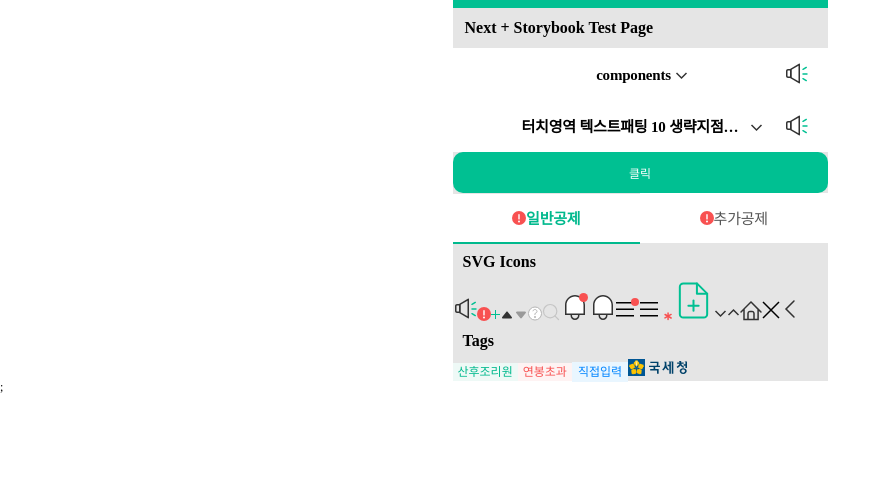
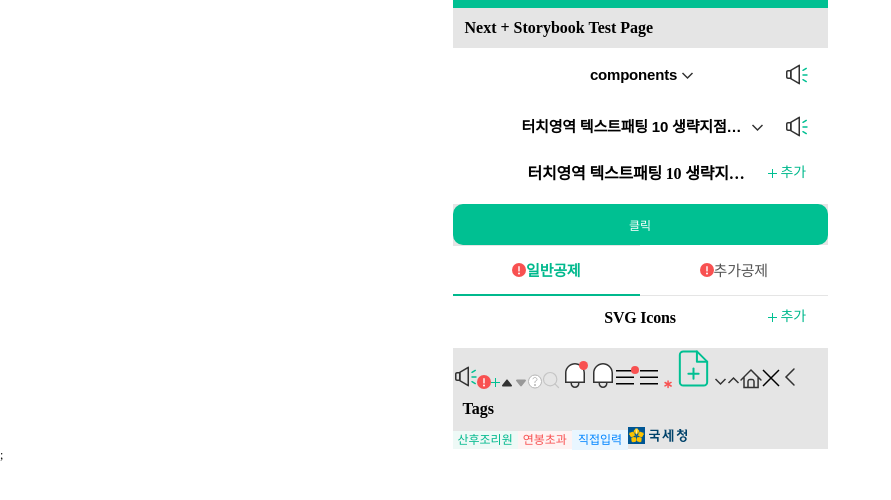
Before and after one commit to yurim45/practice-storybook, a Next.js app: page / in a window 1280 px wide. Shown: the top 500 px of the page, without its empty margins (0-891 px from the left). Built offline with nearby package versions, Linux system fonts and the light colour scheme; a web font is replaced by a local one.

Commit message:
modify: component

```diff
--- a/src/components/common/SubMainTop/SubMainTop.tsx
+++ b/src/components/common/SubMainTop/SubMainTop.tsx
@@ -1,4 +1,4 @@
-import React from 'react';
+import React, { useState } from 'react';
 import styled from 'styled-components';
 import { IconNotice, IconOpenArrow } from '@components/icons';
 import { flex, title03 } from '../../../styles/variable';
@@ -8,15 +8,17 @@ type SubMainTopProps = {
 };
 
 const SubMainTop = ({ title }: SubMainTopProps) => {
+	const [open, setOpen] = useState<boolean>(true);
+
 	return (
 		<SubMain>
-			<div className="title">
+			<button className="title" onClick={() => setOpen(!open)}>
 				<h2>{title}</h2>
-				<IconOpenArrow open={true} />
-			</div>
-			<IconNoticeWrapper>
+				<IconOpenArrow open={open} />
+			</button>
+			<IconWrapper>
 				<IconNotice />
-			</IconNoticeWrapper>
+			</IconWrapper>
 		</SubMain>
 	);
 };
@@ -45,9 +47,9 @@ const SubMain = styled.div`
 	}
 `;
 
-const IconNoticeWrapper = styled.span`
+const IconWrapper = styled.button`
 	position: relative;
-	top: -40px;
+	top: -39px;
 	right: -331px;
 	width: 13px;
 	line-height: 0.5;
--- /dev/null
+++ b/src/components/common/SubPageTitle/SubPageTitle.tsx
@@ -0,0 +1,55 @@
+import React from 'react';
+import styled from 'styled-components';
+import { IconAdd } from '@components/icons';
+import { flex, title03 } from '../../../styles/variable';
+
+type SubPageProps = {
+	title: string;
+};
+
+const SubPageTitle = ({ title }: SubPageProps) => {
+	return (
+		<SubMain>
+			<h2>{title}</h2>
+			<IconWrapper>
+				<IconAdd />
+				<span>추가</span>
+			</IconWrapper>
+		</SubMain>
+	);
+};
+
+export default SubPageTitle;
+
+const SubMain = styled.div`
+	width: 375px;
+	height: 52px;
+	background: ${({ theme }) => theme.colors.white};
+
+	h2 {
+		${title03()};
+		width: 245px;
+		margin: auto;
+		padding: 14px 4px;
+		text-align: center;
+		overflow: hidden;
+		white-space: nowrap;
+		text-overflow: ellipsis;
+	}
+`;
+
+const IconWrapper = styled.button`
+	${flex()};
+	position: relative;
+	top: -40px;
+	right: -315px;
+	color: ${({ theme }) => theme.colors.txtGreen};
+	font-weight: 400;
+	font-size: 14px;
+	line-height: 1.8;
+	letter-spacing: -0.2px;
+
+	span {
+		padding: 4px;
+	}
+`;
--- a/src/components/common/index.ts
+++ b/src/components/common/index.ts
@@ -1,4 +1,5 @@
 import TabMenu from './TabMenu/TabMenu';
 import SubMainTop from './SubMainTop/SubMainTop';
+import SubPageTitle from './SubPageTitle/SubPageTitle';
 
-export { TabMenu, SubMainTop };
+export { TabMenu, SubMainTop, SubPageTitle };
--- a/src/pages/index.tsx
+++ b/src/pages/index.tsx
@@ -19,7 +19,7 @@ import {
 	IconBackArrow,
 } from '@components/icons/index';
 import { TagListCategory, TagNts, TagUserEdit } from '@components/tags';
-import { SubMainTop, TabMenu } from '@components/common/index';
+import { SubMainTop, SubPageTitle, TabMenu } from '@components/common/index';
 
 const Home: NextPage = () => {
 	return (
@@ -34,7 +34,8 @@ const Home: NextPage = () => {
 				<h1>Next + Storybook Test Page</h1>
 				<section>
 					<SubMainTop title="components" />
-					<SubMainTop title="터치영역 텍스트패팅 10 생략지점점점" />
+					<SubMainTop title="터치영역 텍스트패팅 10 생략지점점점점" />
+					<SubPageTitle title="터치영역 텍스트패팅 10 생략지점점점점생략지점점점점" />
 					<ButtonWrapper>
 						<Button label="클릭" color="white" bgColor="primary" radius={10} />
 					</ButtonWrapper>
@@ -51,7 +52,7 @@ const Home: NextPage = () => {
 						/>
 					</TabMenuWrapper>
 
-					<h2>SVG Icons</h2>
+					<SubPageTitle title="SVG Icons" />
 					<IconNotice />
 					<IconAlert />
 					<IconAdd />
```
Also changed, not shown: 2 other files (tests, documents, lock files or other folders).
